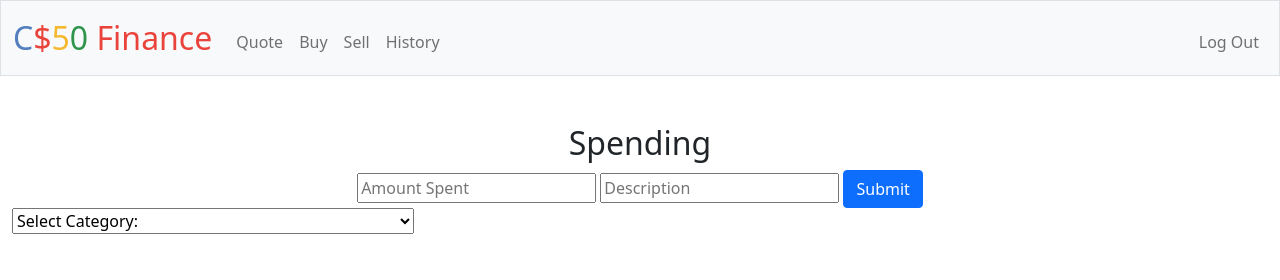
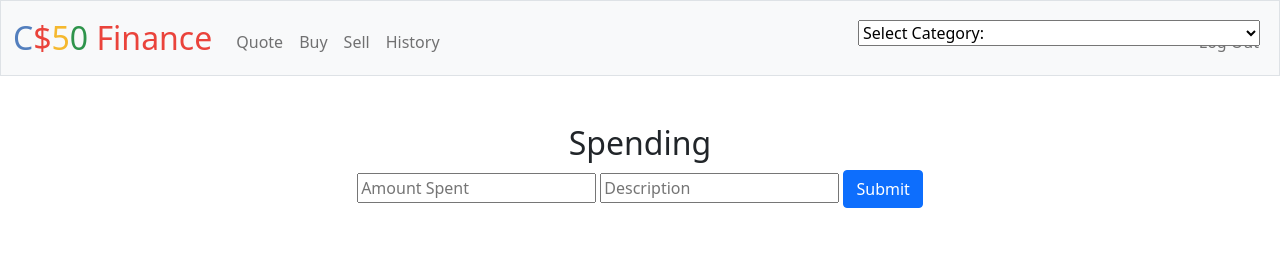
Before and after one commit to nimravid/finalproject, a Flask app: page /sell in a window 1280 px wide. Shown: the top 280 px of the page. Run offline with Flask 2, Linux system fonts and the light colour scheme; a user stored in the database is signed in; some libraries are stand-ins or nearby versions.

Commit message:
Tue, Dec 6, 2022, 4:11 PM +00:00

```diff
--- a/static/styles.css
+++ b/static/styles.css
@@ -23,6 +23,7 @@ nav .navbar-brand .green
 }
 
 .middle {
-    position: relative;
-    left: 20px;
+    position:absolute;
+    top: 20px;
+    right:20px;
 }
--- a/templates/sell.html
+++ b/templates/sell.html
@@ -101,7 +101,7 @@
 
             <!--surround the select box with a "custom-select" DIV element. Remember to set the width:-->
             <div class="custom-select" style="width:200px;">
-                <select name="category" id="category" class = >
+                <select name="category" id="category" class= "middle" >
                     <option value="0">Select Category:</option>
                     <option value="1">Food</option>
                     <option value="2">Housing</option>
```
Also changed, not shown: 1 other file.
